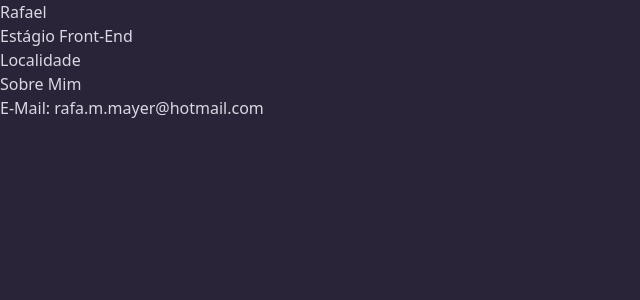
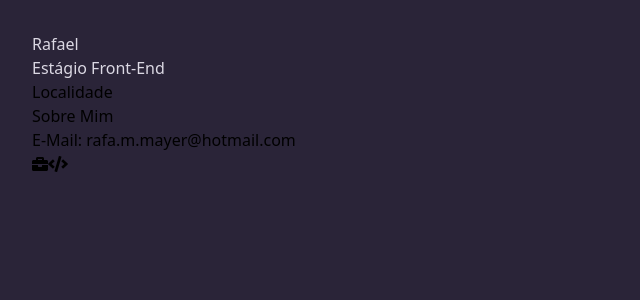
Before and after one commit to rafaamayer/cv, a React (Create React App) app: page / in a window 1280 px wide. Shown: the top 300 px of the page, without its empty margins (0-640 px from the left). Built offline with nearby package versions, Linux system fonts and the light colour scheme.

Commit message:
feature: implement fontawesome

```diff
--- a/package.json
+++ b/package.json
@@ -4,6 +4,12 @@
   "private": true,
   "dependencies": {
     "@craco/craco": "^6.4.0",
+    "@fortawesome/fontawesome-free": "^5.15.4",
+    "@fortawesome/fontawesome-svg-core": "^1.2.36",
+    "@fortawesome/free-brands-svg-icons": "^5.15.4",
+    "@fortawesome/free-regular-svg-icons": "^5.15.4",
+    "@fortawesome/free-solid-svg-icons": "^5.15.4",
+    "@fortawesome/react-fontawesome": "^0.1.16",
     "@testing-library/jest-dom": "^5.15.0",
     "@testing-library/react": "^11.2.7",
     "@testing-library/user-event": "^12.8.3",
--- a/public/index.html
+++ b/public/index.html
@@ -28,7 +28,7 @@
   </head>
   <body>
     <noscript>You need to enable JavaScript to run this app.</noscript>
-    <div id="root" class="bg-primary h-screen mx-auto"></div>
+    <div id="root" class="bg-primary h-screen mx-auto p-8"></div>
     <!--
       This HTML file is a template.
       If you open it directly in the browser, you will see an empty page.
--- a/src/App.js
+++ b/src/App.js
@@ -2,10 +2,13 @@
 
 export default function App(props) {
   return (
-    <div className="text-quaternary">
+    <section>
+      <div className="text-quaternary">
       <h1>{props.name}</h1>
       <h2>{props.objective}</h2>
-      <SobreMim email="rafa.m.mayer@hotmail.com" />
     </div>
+    <SobreMim email="rafa.m.mayer@hotmail.com" />
+    </section>
+
   )
 }
--- a/src/SobreMim.js
+++ b/src/SobreMim.js
@@ -1,9 +1,14 @@
+import { FontAwesomeIcon } from "@fortawesome/react-fontawesome";
+import { faBriefcase, faCode } from '@fortawesome/free-solid-svg-icons'
+
 export default function SobreMim(props){
     return (
         <div>
             <h1>Localidade</h1>
             <h1>Sobre Mim</h1>
             <h1>E-Mail: {props.email}</h1>
+            <FontAwesomeIcon icon={faBriefcase} />
+            <FontAwesomeIcon icon={faCode} />
         </div>
     )
 }
```
Also changed, not shown: 1 other file (tests, documents, lock files or other folders).
